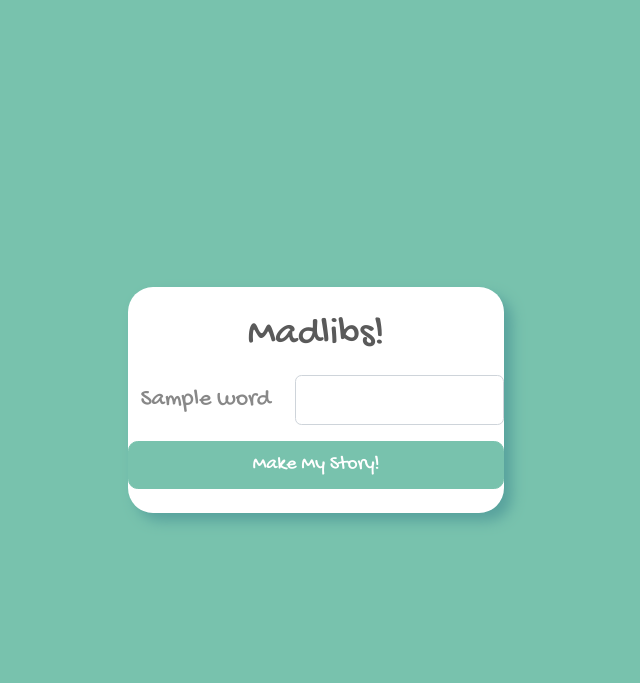
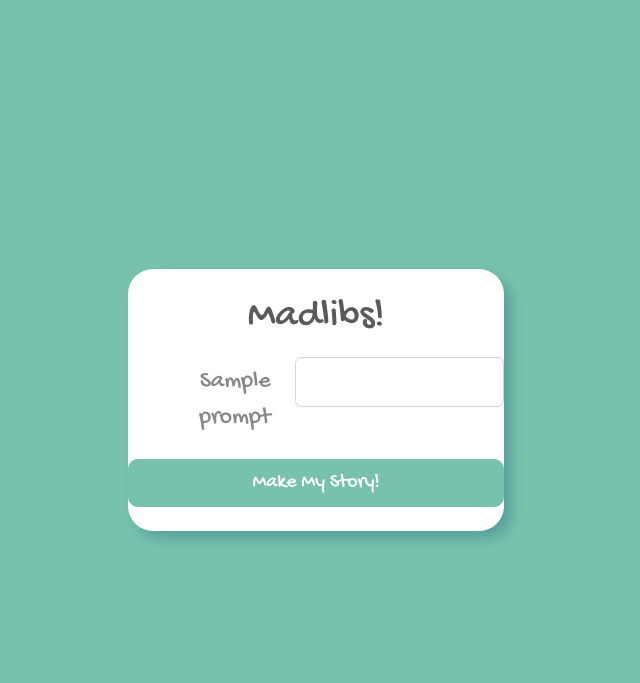
Before and after one commit to brendanlo/flask-madlibs, a Flask app: template templates/questions.html in a window 1280 px wide. Shown: the top 683 px of the page, without its empty margins (324-964 px from the left). Run offline with Flask 2, Linux system fonts and the light colour scheme; the template is opened without the code that fills it: most values are stand-ins (such as "Sample title", 1, 10 or a date in 2020).

Commit message:
completes madlibs functions, bootstrap padding still wonky

```diff
--- a/app.py
+++ b/app.py
@@ -12,7 +12,16 @@ debug = DebugToolbarExtension(app)
 @app.get('/')
 def load_silly_story_form():
     """return the madlibs homepage with the story form"""
-    breakpoint()
+
     prompts = silly_story.prompts
-# define prompts here, pass in render_template
-    return render_template("questions.html", prompts=silly_story.prompts)
+
+    return render_template("questions.html", prompts=prompts)
+
+
+@app.get('/results')
+def load_story_results():
+    """returns the completed story with prompts filled into template"""
+
+    completed_story = silly_story.generate(request.args)
+
+    return render_template("story.html", completed_story=completed_story)
--- a/templates/questions.html
+++ b/templates/questions.html
@@ -6,25 +6,17 @@
 
 <h1 class="pt-4 mb-3 text-center">Madlibs!</h1>
 
-<form action="story" class="pb-4">
-  {% if silly_story.words %}
-  {% for word in silly_story.words %}
+<form action="results" class="pb-4"> <!--TODO: is this a post request???? -->
+  {% if prompts %}
+  {% for prompt in prompts %}
   <div class="mb-3 row">
-    <label class="col-5 col-form-label text-end for = {{ word }}"> {{ word }}</label>
+    <label class="col-5 col-form-label text-end" for="{{ prompt }}"> {{ prompt }} </label>
     <div class="col-7">
-      <input name="{{ word }}" required aria-label="{{ word }}" class="form-control">
+      <input name="{{ prompt }}" required aria-label="{{ prompt }}" class="form-control">
     </div>
   </div>
   {% endfor %}
   {% endif %}
-
-  <!-- an example of one field -- you should make these autogenerated!
-  <div class="mb-3 row">
-    <label class="col-5 col-form-label text-end">{{ noun }}</label>
-    <div class="col-7">
-      <input name="noun" required aria-label="noun" class="form-control">
-    </div>
-  </div> -->
 
   <button class="btn btn-primary btn-lg w-100">
     Make My Story!
--- a/templates/story.html
+++ b/templates/story.html
@@ -5,6 +5,6 @@
 {% block content %}
 
   <h1 class="pt-4 mb-3 text-center">Madlibs Story!</h1>
-  <h2 class="pt-1 ps-3 pe-3 pb-4">Story goes here</h2>
+  <h2 class="pt-1 ps-3 pe-3 pb-4">{{ completed_story }}</h2>
 
 {% endblock %}
```
